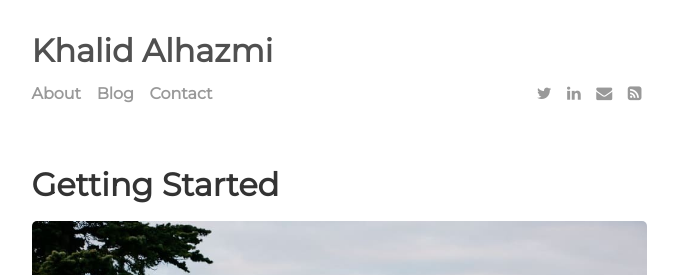
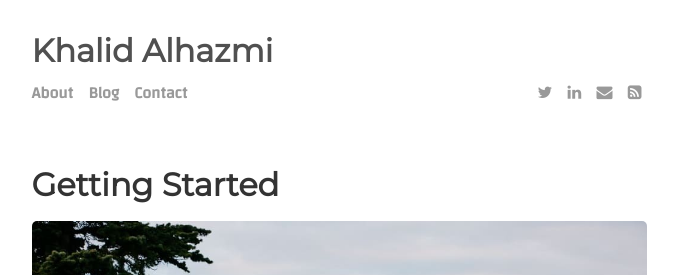
Before and after one commit to khalidlabs/khalidlabs.github.io, a Jekyll site: the page built from _posts/2019-10-10-getting-started.md, in a window 1280 px wide. Shown: the top 275 px of the page, without its empty margins (301-979 px from the left). Built offline with Jekyll 4.4.1, drawn with Linux system fonts in a browser that asks for light colours.

Commit message:
Update main.css

```diff
--- a/assets/css/main.css
+++ b/assets/css/main.css
@@ -19,6 +19,7 @@
 
 
 @import url('https://fonts.googleapis.com/css?family=Montserrat&display=swap');
+@import url('https://fonts.googleapis.com/css?family=Changa&display=swap');
 
 body {
   font-family: 'Montserrat', sans-serif;
@@ -235,7 +236,7 @@ hr {
 */
 
 .menu {
-  font-family: 'Montserrat', sans-serif;
+  font-family: 'Changa', sans-serif;
   padding-top: 0.5rem;
   display: block;
 }
@@ -275,7 +276,7 @@ hr {
 
 code,
 pre {
-  font-family:  'Montserrat', sans-serif;
+  font-family: 'Changa', sans-serif;
 }
 code {
   padding: .25em .5em;
```
